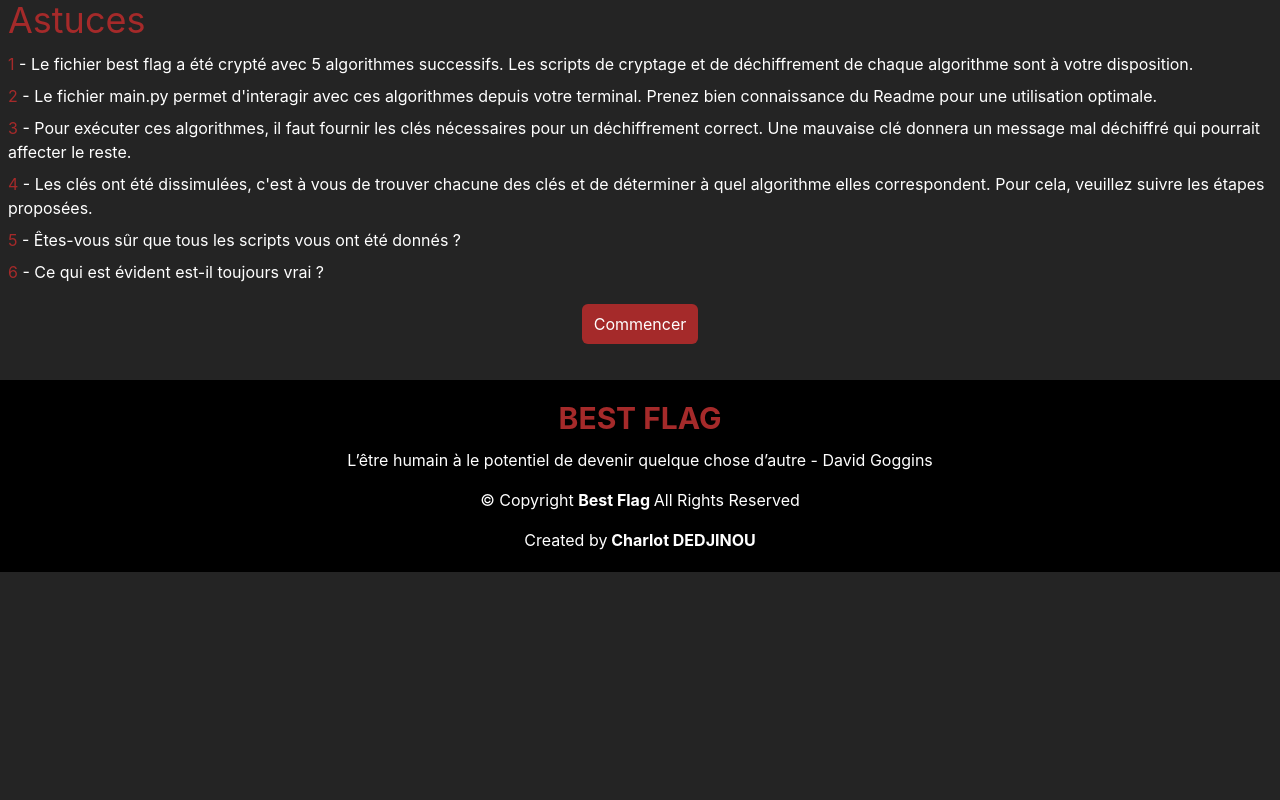
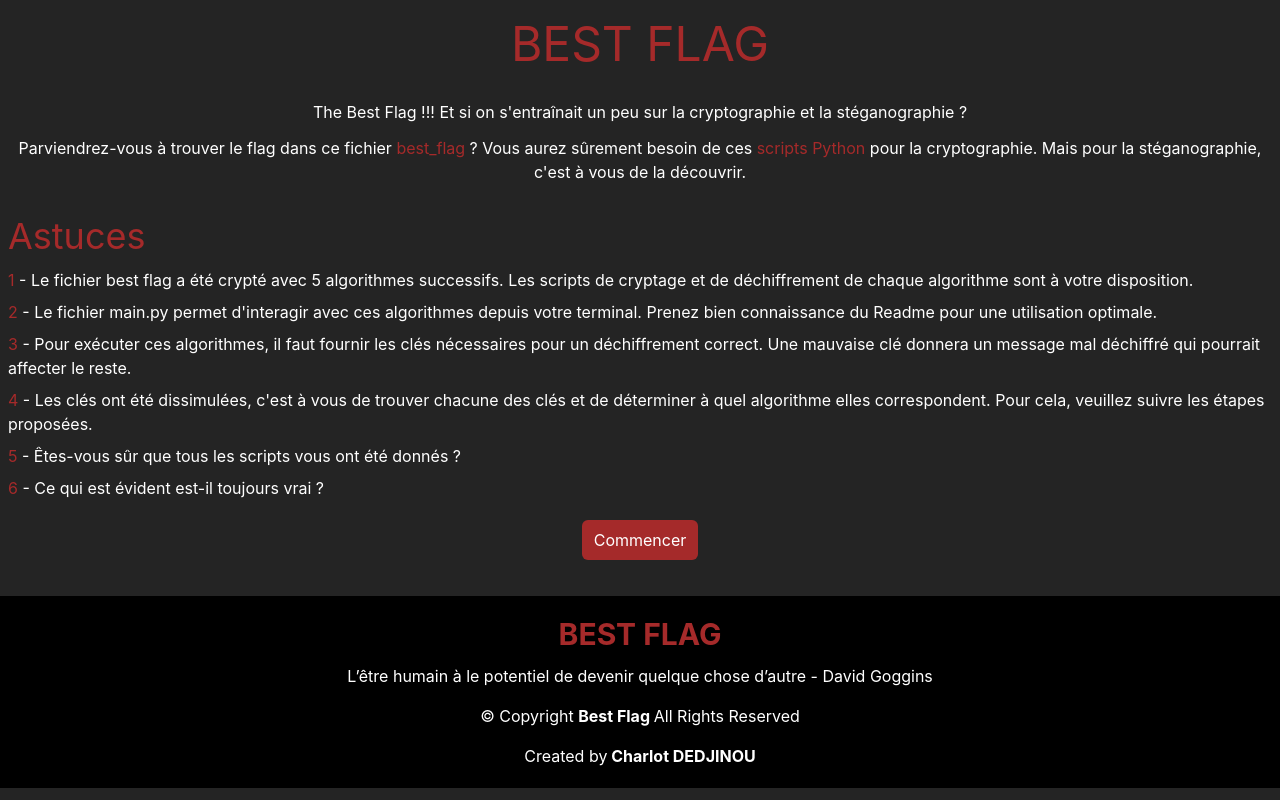
Before and after one commit to Charlot-DEDJINOU/Best-Flag, a React (Vite) app in the folder frontend/: page / in a window 1280 px wide. Built offline with nearby package versions, Linux system fonts and the light colour scheme.

Commit message:
new routes

```diff
--- a/frontend/src/App.jsx
+++ b/frontend/src/App.jsx
@@ -1,19 +1,26 @@
 import React from "react"
 import { BrowserRouter as Router, Routes, Route } from "react-router-dom"
+import { UserProvider } from "./context/UserProvider"
+import Footer from "./components/Footer"
+import Header from "./components/Header"
 import Home from "./views/Home"
-import Footer from "./components/Footer"
 import Substitution from "./views/Substitution"
+import Ascii from "./views/Ascii"
 
 function App() {
 
   return (
     <React.StrictMode>
         <Router>
-            <Routes>
-                <Route path="/" element={ <Home /> } />
-                <Route path="/substitution" element={ <Substitution /> } />
-            </Routes>
-            <Footer />
+            <UserProvider>
+              <Header />
+              <Routes>
+                  <Route path="/" element={ <Home /> } />
+                  <Route path="/substitution" element={ <Substitution /> } />
+                  <Route path="/ascii" element={ <Ascii /> } />
+              </Routes>
+              <Footer />
+            </UserProvider>
         </Router>
     </React.StrictMode>
   )
```
